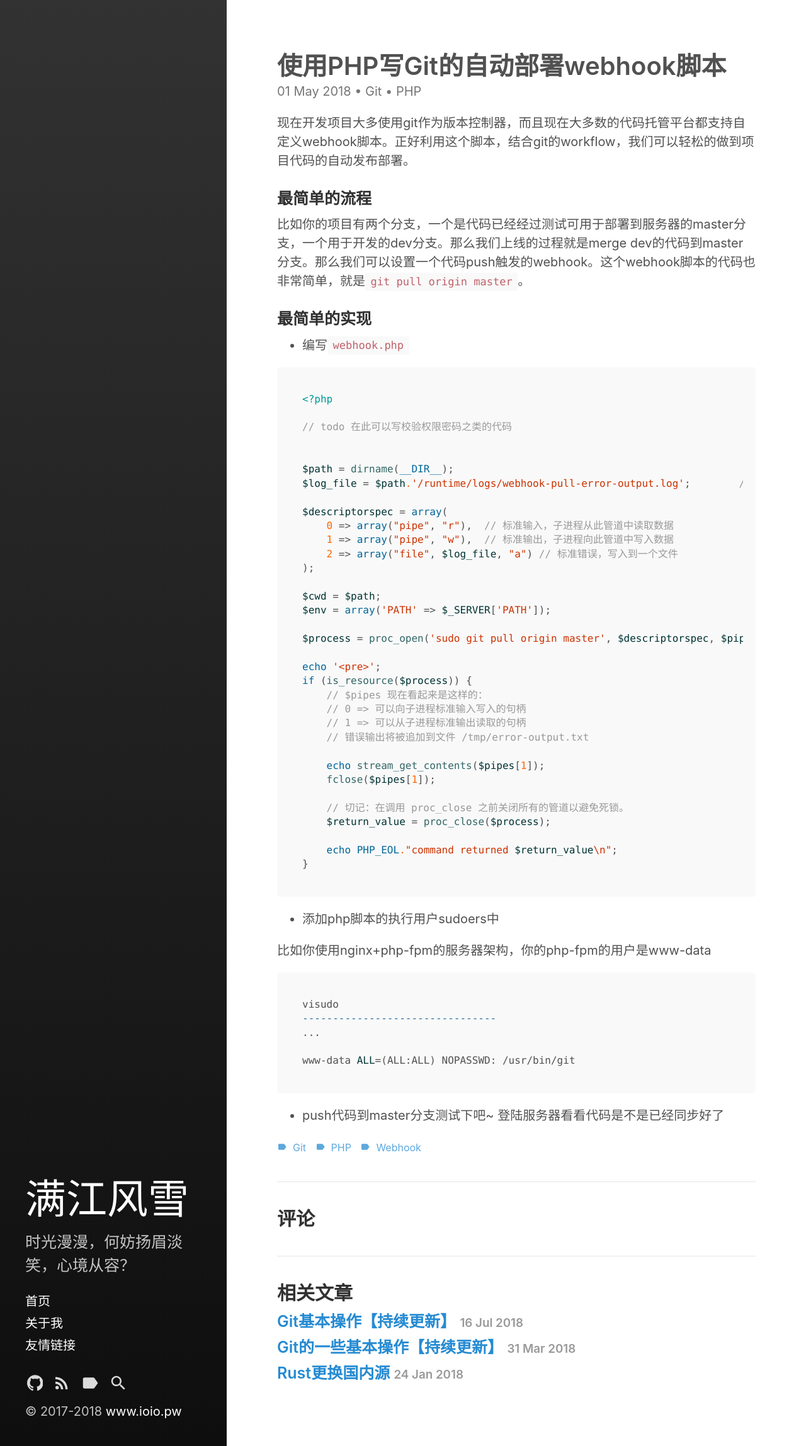
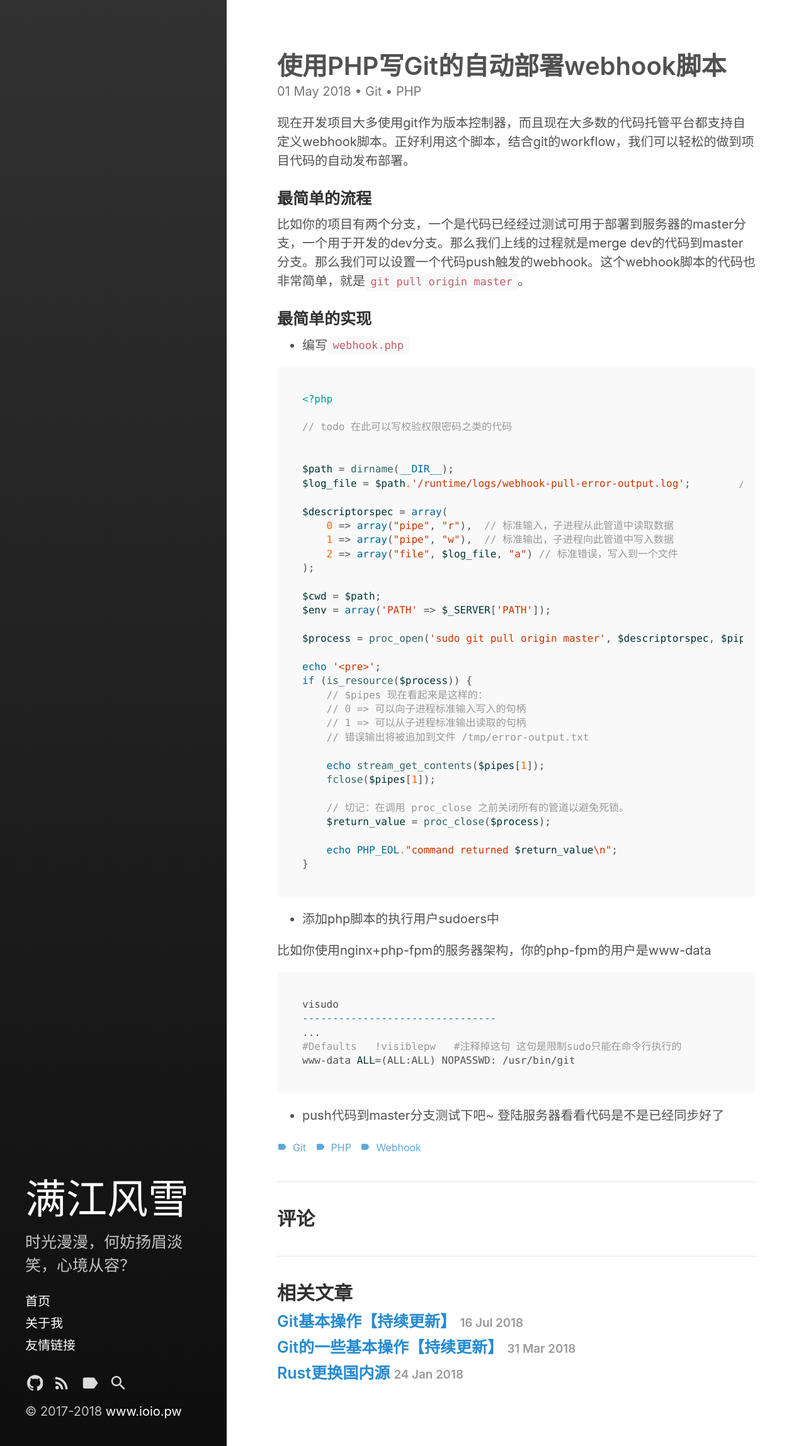
Before and after one commit to heropoo/heropoo.github.io, a Jekyll site: the page built from _posts/2018-05-01-git-webhook.md, in a window 1280 px wide. Shown: the whole page at 63% size. Built offline with Jekyll 4.4.1, drawn with Linux system fonts in a browser that asks for light colours; comment, search, counter and statistics services are not loaded.

Commit message:
git-webhook

````diff
--- a/_posts/2018-05-01-git-webhook.md
+++ b/_posts/2018-05-01-git-webhook.md
@@ -64,7 +64,7 @@ if (is_resource($process)) {
 visudo
 --------------------------------
 ...
-
+#Defaults   !visiblepw   #注释掉这句 这句是限制sudo只能在命令行执行的
 www-data ALL=(ALL:ALL) NOPASSWD: /usr/bin/git
 ```
 
````
